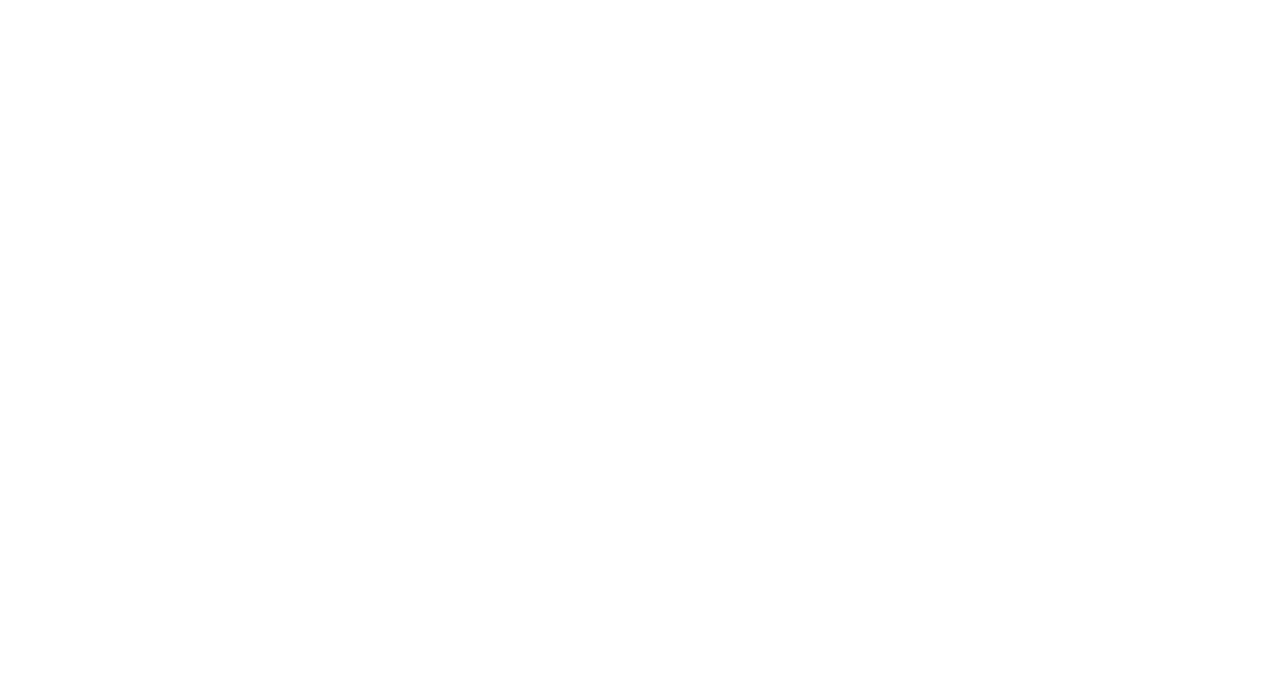
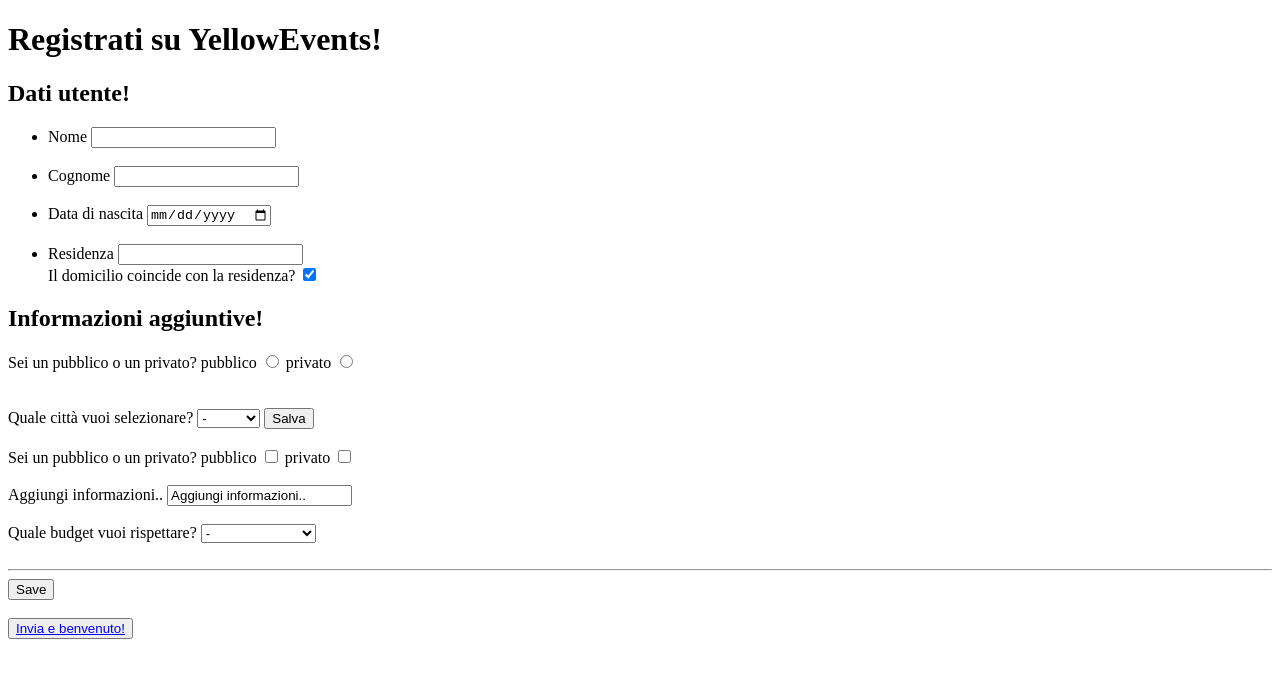
Before and after one commit to egalli64/Oved283Yellow, a plain HTML site: page registration.html in a window 1280 px wide. Drawn offline with Linux system fonts and the light colour scheme.

Commit message:
Registrazione

```diff
--- a/registration.html
+++ b/registration.html
@@ -0,0 +1,100 @@
+<!DOCTYPE html>
+<html>
+
+<head>
+    <title>
+        Registrati su YellowEvents!
+    </title>
+</head>
+
+<body>
+    <h1>
+        Registrati su YellowEvents!
+    </h1>
+    <h2>Dati utente!</h2>
+    <form>
+        <div>
+            <ul>
+                <li>
+                    <label for="name">Nome</label>
+                    <input type="text" id="name" name="Nome">
+                    <br>
+                </li>
+                <br>
+                <li>
+
+                        <label for="surname">Cognome</label>
+                        <input type="text" id="surname" name="surname">
+                        <br>
+                </li>
+                <br>
+                <li>
+
+                        <label for="date">Data di nascita</label>
+                        <input type="date" id="date" name="date">
+                        <br>
+                </li>
+                <br>
+                <li>
+
+                        <label for="residenza">Residenza</label>
+                        <input type="residenza" id="residenza" name="residenza">
+                        <br>
+                </li>
+                <label for="si">Il domicilio coincide con la residenza?</label>
+                <input type="checkbox" id="si" name="si" value="si" checked>
+            </ul>
+        </div>
+    </form>
+    <h2>Informazioni aggiuntive!</h2>
+    <form>
+            <label for="pubblico">Sei un pubblico o un privato?</label>
+            <label for="pubblico">pubblico</label>
+            <input type="radio" id="pubblico" name="pubblico" value="pubblico">
+            <label for="privato">privato</label>
+            <input type="radio" id="privato" name="privato" value="privato">
+    </form>
+    <br>
+    <br>
+    <form>
+            <label>Quale città vuoi selezionare?</label>
+            <select name="Città">
+                <option value="none">-</option>
+                <option value="Bari">Bari</option>
+                <option value="Locri">Locri</option>
+                <option value="Monza">Monza</option>
+            </select>
+            <button type="button">Salva</button>
+            <br>
+            <br>
+            <label for="creare">Sei un pubblico o un privato?</label>
+            <label for="creare">pubblico</label>
+            <input type="checkbox" id="creare" name="creare" value="creare">
+            <label for="partecipare">privato</label>
+            <input type="checkbox" id="partecipare" name="partecipare" value="partecipare">
+            <br>
+            <br>
+            <label for="Aggiungi informazioni..">Aggiungi informazioni..</label>
+            <input type="text" name="Aggiungi informazioni.." value="Aggiungi informazioni..">
+            <br>
+            <br>
+            <label for="budget">Quale budget vuoi rispettare?</label>
+            <select name="budget">
+                    <option value="none">-</option>
+                    <option value="Economy">&lt;100&euro;</option>
+                    <option value="Medium"> da 300&euro; a 450&euro;</option>
+                    <option value="Expensive">&gt;450&euro;</option>
+                </select>
+          <br>
+          <br>
+          <hr>
+          <button type="save">Save</button>
+          <br>
+          <br>
+         <button type="submit"> <a href="index.html"> Invia e benvenuto!</a></button>
+
+        </form>
+
+</body>
+
+</html>
```
Also changed, not shown: loginAdmin.html (+0 -1 lines).
